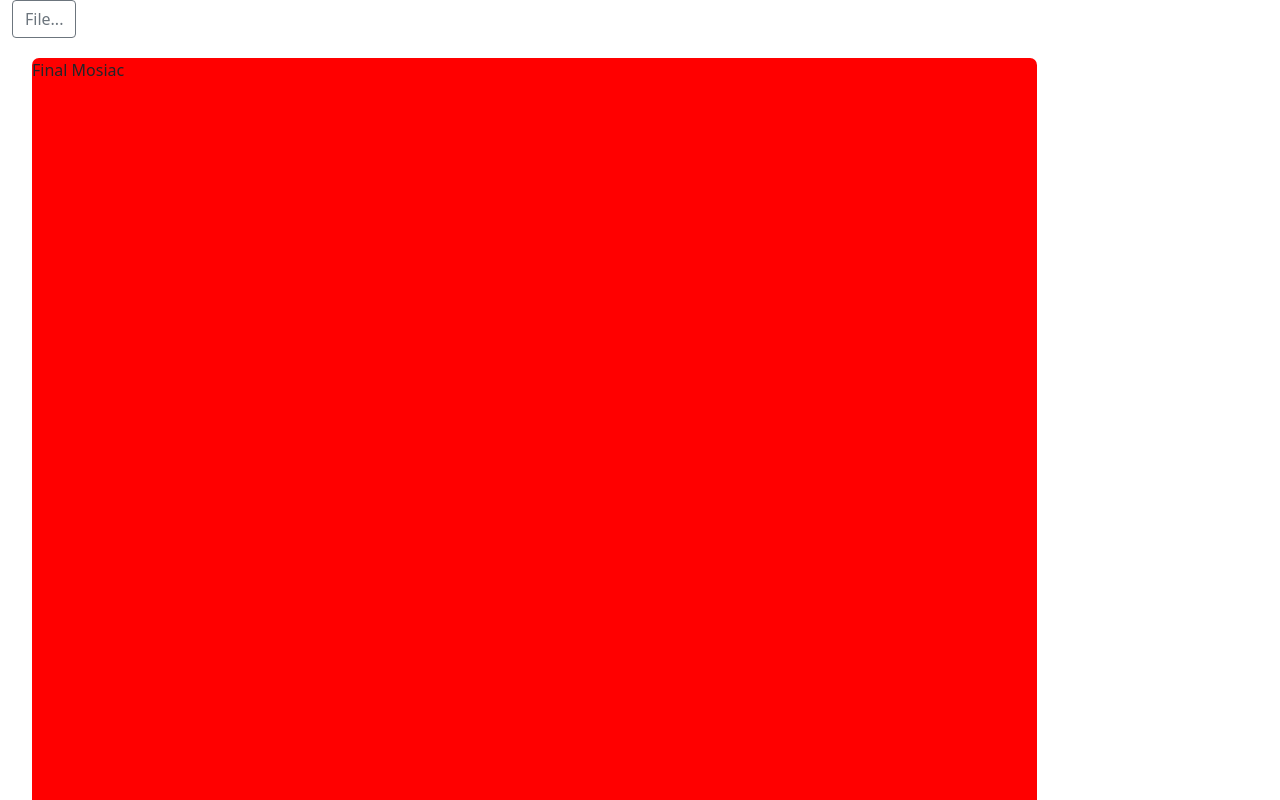
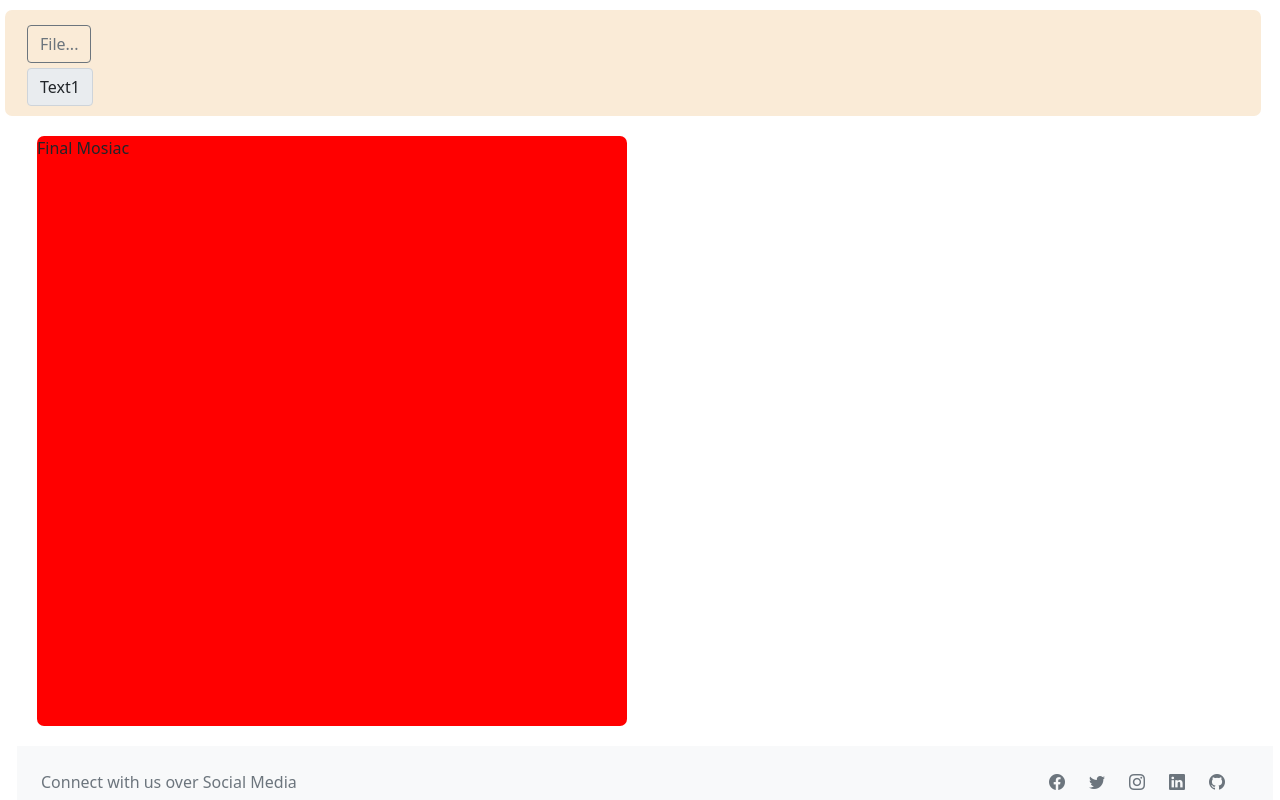
Before and after one commit to inderpreet/amplifyapp, a React (Create React App) app: page / in a window 1280 px wide. Shown: the top 800 px of the page. Built offline with nearby package versions, Linux system fonts and the light colour scheme.

Commit message:
add scss classes and formatting to main container, top menu and data entry group

```diff
--- a/src/ClassTest.js
+++ b/src/ClassTest.js
@@ -3,19 +3,27 @@ import React, {Component} from 'react';
 class ClassTest extends Component {
     render() {
         return (
-            <div className="container-fluid">
+            <div className="container-fluid main-container-class">
                 <div className="app-title">
                     {/*<h1>Social Media Badge Generator</h1>*/}
                 </div>
 
                 <div className="row top-menu">
-                    <div className="input-group data-entry-box">
+                    <div className="input-group data-entry-group">
                         <button className="btn btn-outline-secondary" type="button"
                                 id="file-upload-button">File...
                         </button>
                     </div>
+
+                    <div className="input-group data-entry-group">
+                        <span className="input-group-text">
+                            Text1
+                        </span>
+                    </div>
                 </div>
+                {/*top menu ends*/}
 
+                {/*main content area*/}
                 <div className="row square-badge">
                     Final Mosiac
                 </div>
--- a/src/custom.scss
+++ b/src/custom.scss
@@ -161,11 +161,28 @@ $bs-gutter-y: 0;
   font-weight: bold;
 }
 
+.main-container-class {
+  margin: 5px;
+}
+
+.top-menu {
+  margin-top: 10px;
+  border-radius: 7px;
+  border: 1px azure;
+  width: 100%;
+  background-color: antiquewhite;
+  padding: 10px;
+}
+
+.data-entry-group {
+  margin-top: 5px;
+}
+
 .square-badge {
   margin: 20px;
   height: 0;
-  width: 80%;
-  padding-bottom: 80%;
+  width: 47%;
+  padding-bottom: 47%;
   background-color: red;
   border-radius: 7px;
 }
```
